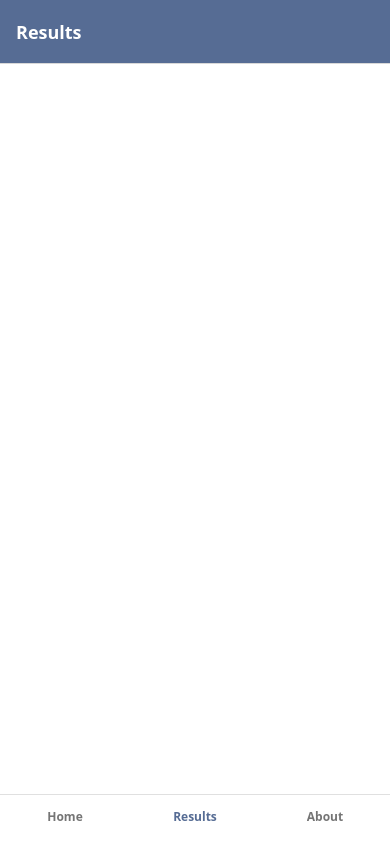
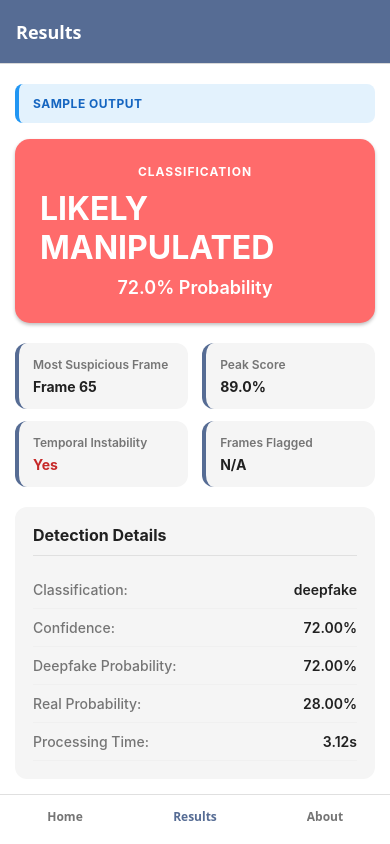
Before and after one commit to abhikarki/Deepfake_detection, a React Native app in the folder mobile/: screen /Results in a window 390 px wide. Built offline with nearby package versions, Linux system fonts and the light colour scheme.

Commit message:
fallback-for-network-error

```diff
--- a/mobile/api/apiClient.js
+++ b/mobile/api/apiClient.js
@@ -6,6 +6,57 @@ const apiClient = axios.create({
     baseURL: BACKEND_URL,
     timeout: 60000,
 });
+
+// Mock data for testing when backend is unavailable
+export const getMockAnalysisData = () => {
+    const mockDataOptions = [
+        {
+            prediction: 'deepfake',
+            confidence: 0.87,
+            deepfake_probability: 0.87,
+            real_probability: 0.13,
+            processing_time: 3.45,
+            verdict: 'LIKELY MANIPULATED',
+            overall_probability: 0.87,
+            most_suspicious_frame: 42,
+            highest_frame_score: 0.92,
+            instability_detected: true,
+            num_frames_analyzed: 150,
+            flagged_reasons: ['Inconsistent eye movement', 'Temporal artifacts detected', 'Unnatural head rotation']
+        },
+        {
+            prediction: 'real',
+            confidence: 0.94,
+            deepfake_probability: 0.06,
+            real_probability: 0.94,
+            processing_time: 2.87,
+            verdict: 'AUTHENTIC',
+            overall_probability: 0.06,
+            most_suspicious_frame: 88,
+            highest_frame_score: 0.15,
+            instability_detected: false,
+            num_frames_analyzed: 150,
+            flagged_reasons: []
+        },
+        {
+            prediction: 'deepfake',
+            confidence: 0.72,
+            deepfake_probability: 0.72,
+            real_probability: 0.28,
+            processing_time: 3.12,
+            verdict: 'LIKELY MANIPULATED',
+            overall_probability: 0.72,
+            most_suspicious_frame: 65,
+            highest_frame_score: 0.89,
+            instability_detected: true,
+            num_frames_analyzed: 150,
+            flagged_reasons: ['Facial feature distortion', 'Blinking pattern anomaly']
+        }
+    ];
+
+    // Return a random mock data
+    return mockDataOptions[Math.floor(Math.random() * mockDataOptions.length)];
+};
 
 export const uploadVideo = async (videoUri) => {
     try{
--- a/mobile/components/ResultsDisplay.js
+++ b/mobile/components/ResultsDisplay.js
@@ -8,30 +8,68 @@ import {
 } from 'react-native';
 import { colors } from '../assets/colors';
 
-export const ResultsDisplay = ({ results, onReset }) => {
+export const ResultsDisplay = ({ results, onReset, isSample }) => {
   if (!results) {
-    return null;
+    return (
+      <View style={styles.emptyContainer}>
+        <Text style={styles.emptyText}>No results to display</Text>
+      </View>
+    );
   }
 
-  const isPredictionAvailable = results.prediction !== undefined;
   const isDeepfake = results.prediction === 'deepfake';
   const confidence = (results.confidence * 100).toFixed(2);
+  const verdict = results.verdict || (isDeepfake ? 'LIKELY MANIPULATED' : 'AUTHENTIC');
+  const overallProb = results.overall_probability ? (results.overall_probability * 100).toFixed(1) : confidence;
+  const peakScore = results.highest_frame_score ? (results.highest_frame_score * 100).toFixed(1) : 'N/A';
+  const temporalInstability = results.instability_detected ? 'Yes' : 'No';
+  const framesFlagged = results.num_frames_fake ? `${results.num_frames_fake}/${results.num_frames_analyzed}` : 'N/A';
 
   return (
     <ScrollView style={styles.container}>
+      {isSample && (
+        <View style={styles.sampleBadge}>
+          <Text style={styles.sampleBadgeText}>SAMPLE OUTPUT</Text>
+        </View>
+      )}
+
+      {/* Verdict Card */}
       <View
         style={[
-          styles.resultCard,
+          styles.verdictCard,
           { backgroundColor: isDeepfake ? colors.deepfake : colors.real },
         ]}
       >
-        <Text style={styles.predictionLabel}>CLASSIFICATION</Text>
-        <Text style={styles.prediction}>
-          {isDeepfake ? 'DEEPFAKE' : 'REAL'}
-        </Text>
-        <Text style={styles.confidence}>{confidence}% Confidence</Text>
+        <Text style={styles.verdictLabel}>CLASSIFICATION</Text>
+        <Text style={styles.verdict}>{verdict}</Text>
+        <Text style={styles.probability}>{overallProb}% Probability</Text>
       </View>
 
+      {/* Metrics Grid */}
+      <View style={styles.metricsGrid}>
+        <View style={styles.metricCard}>
+          <Text style={styles.metricLabel}>Most Suspicious Frame</Text>
+          <Text style={styles.metricValue}>
+            {results.most_suspicious_frame !== undefined ? `Frame ${results.most_suspicious_frame}` : 'N/A'}
+          </Text>
+        </View>
+        <View style={styles.metricCard}>
+          <Text style={styles.metricLabel}>Peak Score</Text>
+          <Text style={styles.metricValue}>{peakScore}%</Text>
+        </View>
+        <View style={styles.metricCard}>
+          <Text style={styles.metricLabel}>Temporal Instability</Text>
+          <Text style={[styles.metricValue, { color: results.instability_detected ? '#c62828' : '#2e7d32' }]}>
+            {temporalInstability}
+          </Text>
+        </View>
+        <View style={styles.metricCard}>
+          <Text style={styles.metricLabel}>Frames Flagged</Text>
+          <Text style={styles.metricValue}>{framesFlagged}</Text>
+        </View>
+      </View>
+
+      {/* Detection Details Card */}
       <View style={styles.detailsCard}>
         <Text style={styles.detailsTitle}>Detection Details</Text>
 
@@ -75,12 +113,24 @@ export const ResultsDisplay = ({ results, onReset }) => {
         )}
       </View>
 
+      {/* Flagged Concerns */}
+      {results.flagged_reasons && results.flagged_reasons.length > 0 && (
+        <View style={styles.flaggedCard}>
+          <Text style={styles.flaggedTitle}>Flagged Concerns</Text>
+          {results.flagged_reasons.map((reason, idx) => (
+            <View key={idx} style={styles.flaggedItem}>
+              <Text style={styles.flaggedNumber}>{idx + 1}.</Text>
+              <Text style={styles.flaggedReason}>{reason}</Text>
+            </View>
+          ))}
+        </View>
+      )}
+
+      {/* Warning Card */}
       <View style={styles.warningCard}>
-        <Text style={styles.warningTitle}> Important Notice</Text>
+        <Text style={styles.warningTitle}>⚠ Important Notice</Text>
         <Text style={styles.warningText}>
-          This is an AI-powered detection system and should not be considered
-          as definitive proof. Always combine automated detection with human
-          expert review for high-stakes applications.
+          This is an AI-powered detection system and should not be considered as definitive proof. Always combine automated detection with human expert review for high-stakes applications.
         </Text>
       </View>
 
@@ -97,7 +147,31 @@ const styles = StyleSheet.create({
     paddingVertical: 20,
     paddingHorizontal: 15,
   },
-  resultCard: {
+  emptyContainer: {
+    flex: 1,
+    justifyContent: 'center',
+    alignItems: 'center',
+  },
+  emptyText: {
+    fontSize: 16,
+    color: colors.textLight,
+  },
+  sampleBadge: {
+    backgroundColor: '#E3F2FD',
+    borderLeftWidth: 4,
+    borderLeftColor: '#2196F3',
+    paddingVertical: 12,
+    paddingHorizontal: 14,
+    marginBottom: 16,
+    borderRadius: 8,
+  },
+  sampleBadgeText: {
+    fontSize: 12,
+    fontWeight: '700',
+    color: '#1565C0',
+    letterSpacing: 0.5,
+  },
+  verdictCard: {
     borderRadius: 15,
     padding: 25,
     alignItems: 'center',
@@ -108,22 +182,48 @@ const styles = StyleSheet.create({
     shadowRadius: 3.84,
     elevation: 5,
   },
-  predictionLabel: {
+  verdictLabel: {
     fontSize: 12,
     fontWeight: '700',
     color: '#FFFFFF',
     letterSpacing: 1,
   },
-  prediction: {
+  verdict: {
     fontSize: 32,
     fontWeight: '700',
     color: '#FFFFFF',
     marginVertical: 10,
   },
-  confidence: {
+  probability: {
     fontSize: 18,
     fontWeight: '600',
     color: '#FFFFFF',
+  },
+  metricsGrid: {
+    flexDirection: 'row',
+    flexWrap: 'wrap',
+    justifyContent: 'space-between',
+    marginBottom: 20,
+    gap: 12,
+  },
+  metricCard: {
+    backgroundColor: colors.surface,
+    borderRadius: 12,
+    padding: 14,
+    width: '48%',
+    borderLeftWidth: 4,
+    borderLeftColor: colors.primary,
+  },
+  metricLabel: {
+    fontSize: 12,
+    fontWeight: '600',
+    color: colors.textLight,
+    marginBottom: 6,
+  },
+  metricValue: {
+    fontSize: 14,
+    fontWeight: '700',
+    color: colors.text,
   },
   detailsCard: {
     backgroundColor: colors.surface,
@@ -157,6 +257,36 @@ const styles = StyleSheet.create({
     fontWeight: '600',
     color: colors.text,
   },
+  flaggedCard: {
+    backgroundColor: '#FFE5E5',
+    borderRadius: 12,
+    padding: 14,
+    marginBottom: 20,
+    borderLeftWidth: 4,
+    borderLeftColor: '#c62828',
+  },
+  flaggedTitle: {
+    fontSize: 14,
+    fontWeight: '700',
+    color: '#c62828',
+    marginBottom: 10,
+  },
+  flaggedItem: {
+    flexDirection: 'row',
+    marginBottom: 8,
+  },
+  flaggedNumber: {
+    fontSize: 13,
+    fontWeight: '700',
+    color: '#c62828',
+    marginRight: 8,
+  },
+  flaggedReason: {
+    fontSize: 13,
+    color: '#c62828',
+    flex: 1,
+    lineHeight: 20,
+  },
   warningCard: {
     backgroundColor: '#FFF3CD',
     borderRadius: 12,
--- a/mobile/screens/HomeScreen.js
+++ b/mobile/screens/HomeScreen.js
@@ -8,7 +8,7 @@ import {
   ScrollView,
 } from 'react-native';
 import { VideoUploader } from '../components/VideoUploader';
-import { uploadVideo } from '../api/apiClient';
+import { uploadVideo, getMockAnalysisData } from '../api/apiClient';
 import { colors } from '../assets/colors';
 
 export const HomeScreen = ({ navigation }) => {
@@ -34,17 +34,17 @@ export const HomeScreen = ({ navigation }) => {
       const results = await uploadVideo(selectedVideoUri);
 
       // Navigate to results screen with the data
-      navigation.navigate('Results', { results });
+      navigation.navigate('Results', { results, isSample: false });
+      setIsLoading(false);
     } catch (err) {
-      const errorMessage =
-        err.response?.data?.detail ||
-        err.message ||
-        'Failed to analyze video. Make sure backend is running.';
+      const mockResults = getMockAnalysisData();
+      const errorMessage = 'Network error';
 
       setError(errorMessage);
-      Alert.alert('Analysis Failed', errorMessage);
-    } finally {
       setIsLoading(false);
+
+      // Navigate directly to results with sample data
+      navigation.navigate('Results', { results: mockResults, isSample: true });
     }
   };
 
--- a/mobile/screens/ResultsScreen.js
+++ b/mobile/screens/ResultsScreen.js
@@ -1,18 +1,31 @@
-import React from 'react';
+import React, { useState, useEffect } from 'react';
 import { View, StyleSheet } from 'react-native';
 import { ResultsDisplay } from '../components/ResultsDisplay';
+import { getMockAnalysisData } from '../api/apiClient';
 import { colors } from '../assets/colors';
 
 export const ResultsScreen = ({ route, navigation }) => {
-  const { results } = route.params || {};
+  const [results, setResults] = useState(null);
+  const [isSample, setIsSample] = useState(false);
+
+  useEffect(() => {
+    if (route.params?.results) {
+      setResults(route.params.results);
+      setIsSample(route.params.isSample || false);
+    } else {
+      // Default to sample data if no results provided
+      setResults(getMockAnalysisData());
+      setIsSample(true);
+    }
+  }, [route.params]);
 
   const handleReset = () => {
-    navigation.navigate('Upload');
+    navigation.navigate('Home');
   };
 
   return (
     <View style={styles.container}>
-      <ResultsDisplay results={results} onReset={handleReset} />
+      <ResultsDisplay results={results} onReset={handleReset} isSample={isSample} />
     </View>
   );
 };
```
